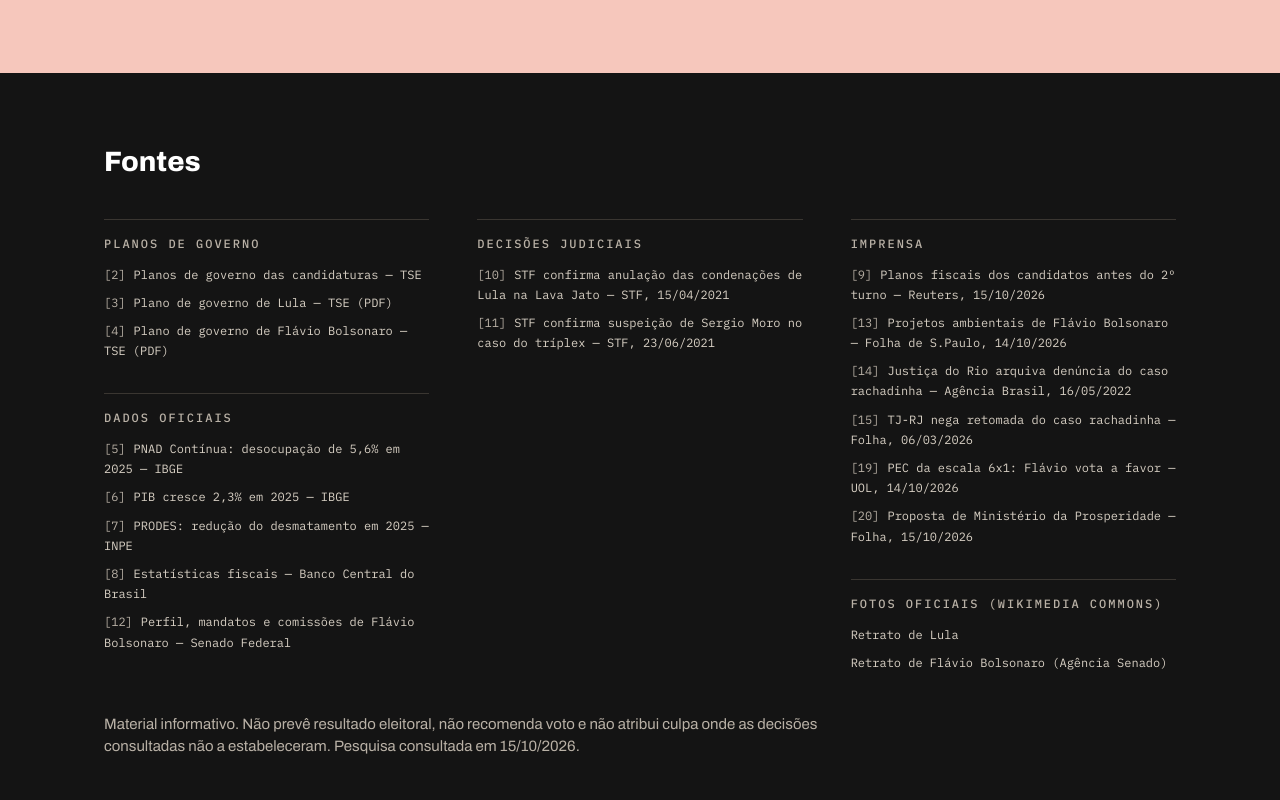
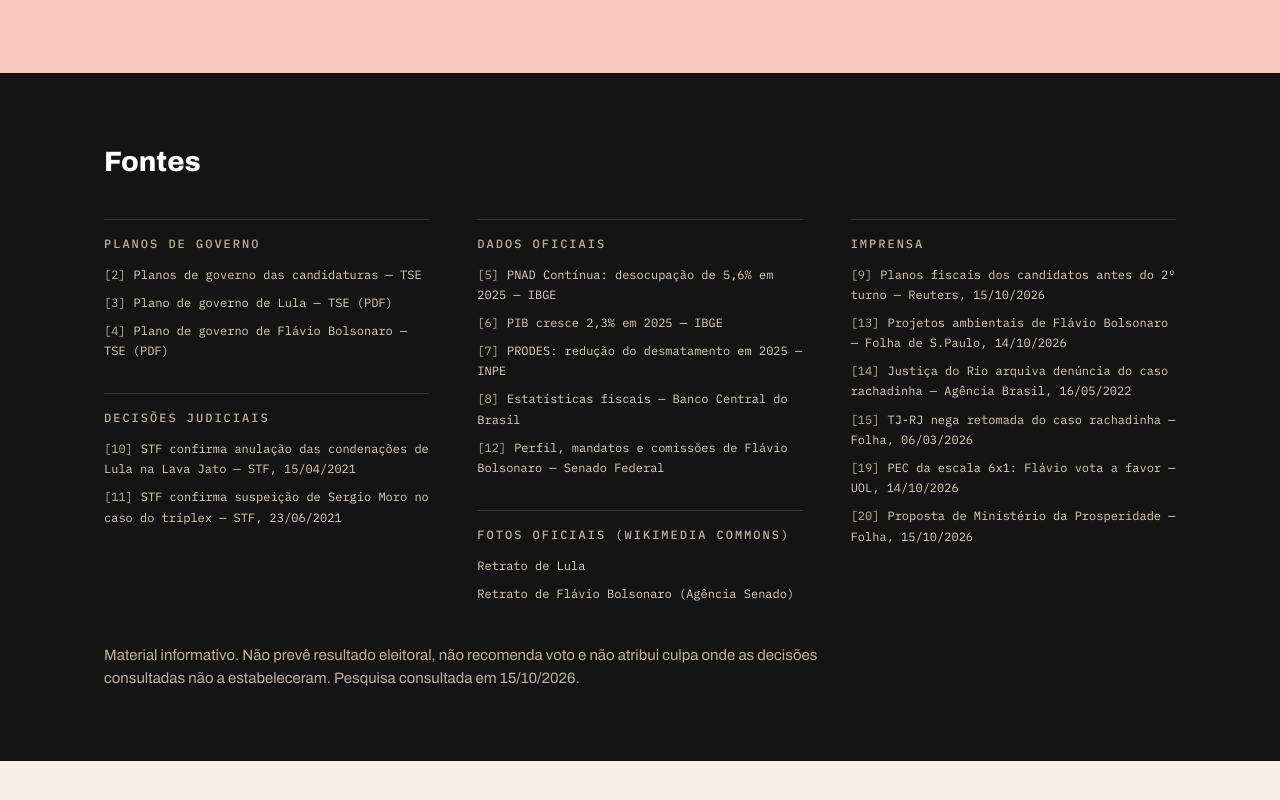
Before and after one commit to dutrathiagodev/landing-page-face-a-face, a Next.js app: page / in a window 1280 px wide. Shown: the part 5592-6392 px from the top of the page. After the commit the page ends 6353 px from the top, so only its background shows below. Built offline with nearby package versions, Linux system fonts and the light colour scheme; no server answers.

Commit message:
fix: equilibra as colunas do rodapé de fontes

```diff
--- a/src/components/layout/footer.tsx
+++ b/src/components/layout/footer.tsx
@@ -13,6 +13,9 @@
   );
 }
 
+// Índices dos grupos em footer.groups, distribuídos para as colunas ficarem equilibradas.
+const columns = [[0, 2], [1, 4], [3]];
+
 export function Footer() {
   return (
     <footer id="fontes" className="bg-ink py-12 md:py-[72px]">
@@ -21,11 +24,15 @@
           {footer.title}
         </h2>
 
-        <div className="gap-x-12 md:columns-2 lg:columns-3">
-          {footer.groups.map((group) => (
+        <div className="grid gap-x-12 gap-y-8 md:grid-cols-2 lg:grid-cols-3">
+          {columns.map((column, index) => (
+            <div key={index} className="flex flex-col gap-8">
+              {column.map((groupIndex) => {
+                const group = footer.groups[groupIndex];
+                return (
                   <section
                     key={group.title}
-              className="mb-8 break-inside-avoid border-t border-line-dark pt-4"
+                    className="border-t border-line-dark pt-4"
                   >
                     <h3 className="font-mono text-caption font-medium uppercase leading-[1.4] tracking-[2px] text-muted-dark">
                       {group.title}
@@ -45,6 +52,9 @@
                       ))}
                     </ul>
                   </section>
+                );
+              })}
+            </div>
           ))}
         </div>
 
```
Lines whose indentation alone changed are shown as unchanged.
